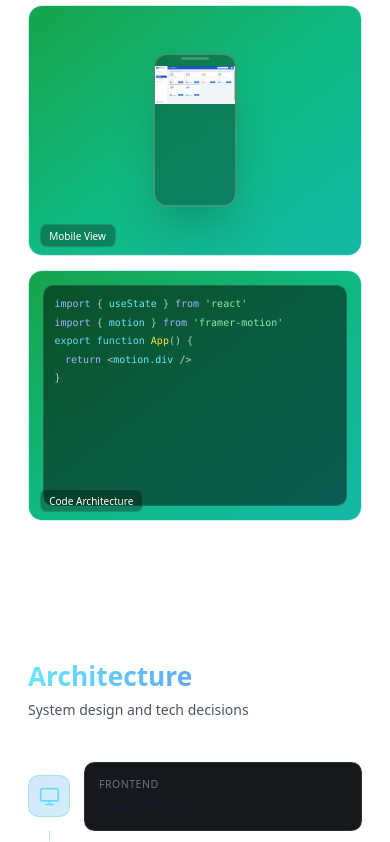
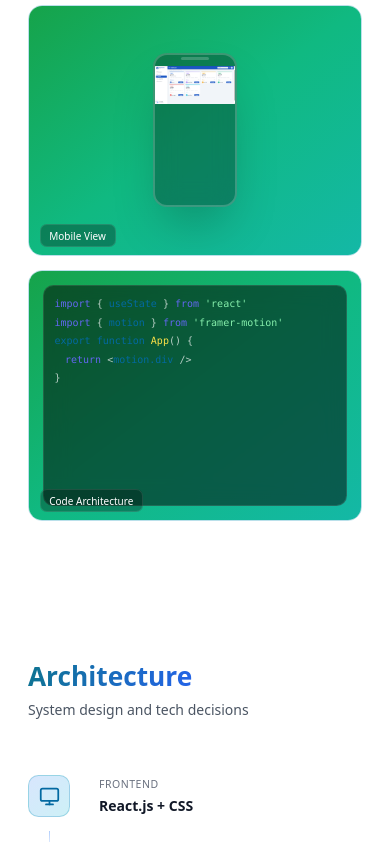
Before and after one commit to samet168/Portfolio, a Next.js app: page /projects/attendance-system in a window 390 px wide. Shown: the part 4102-4944 px from the top of the page. Built offline with nearby package versions, Linux system fonts and the light colour scheme.

Commit message:
Fix light/dark theme switching and polish responsive UI colors

```diff
--- a/src/app/monochrome-theme.css
+++ b/src/app/monochrome-theme.css
@@ -1,5 +1,24 @@
-/* Dark charcoal foundation with restrained cyan/indigo accents. */
+/* Accessible charcoal UI with restrained cyan/indigo accents. Theme tokens are switched by html.dark. */
 :root,
+html.light {
+  color-scheme: light;
+  --background: #f5f7fa;
+  --surface: #ffffff;
+  --text: #172033;
+  --text-secondary: #596579;
+  --accent: #0369a1;
+  --accent-secondary: #4f46e5;
+  --accent-glow: rgb(14 116 144 / 15%);
+  --accent-glow-secondary: rgb(79 70 229 / 10%);
+  --border: rgb(15 23 42 / 12%);
+  --glass: rgb(255 255 255 / 84%);
+  --glass-border: rgb(15 23 42 / 10%);
+  --gradient-primary: linear-gradient(110deg, #0e7490 0%, #2563eb 52%, #4f46e5 100%);
+  --gradient-secondary: linear-gradient(110deg, #0284c7 0%, #6366f1 100%);
+  --gradient-aurora: linear-gradient(135deg, #f8fafc 0%, #eef2f7 52%, #f5f7fa 100%);
+  background: var(--background);
+}
+
 html.dark {
   color-scheme: dark;
   --background: #090a0d;
@@ -28,81 +47,76 @@ body {
 
 body {
   background-image:
-    radial-gradient(ellipse at 12% 5%, rgb(14 165 233 / 6%), transparent 26rem),
-    radial-gradient(ellipse at 88% 18%, rgb(99 102 241 / 5%), transparent 28rem),
-    linear-gradient(180deg, #101216 0%, #090a0d 38rem);
+    radial-gradient(ellipse at 12% 5%, rgb(14 165 233 / 5%), transparent 26rem),
+    radial-gradient(ellipse at 88% 18%, rgb(99 102 241 / 4%), transparent 28rem),
+    linear-gradient(180deg, color-mix(in srgb, var(--surface) 72%, var(--background)), var(--background) 38rem);
 }
 
-.gradient-text {
-  background-image: var(--gradient-primary) !important;
-}
-
+.gradient-text { background-image: var(--gradient-primary) !important; }
 .gradient-text-animated {
   background-image: linear-gradient(110deg, #67e8f9, #60a5fa 45%, #a5b4fc 75%, #67e8f9) !important;
 }
 
-/* Shared gradient actions, while leaving project artwork and category gradients alone. */
 button[class*="bg-gradient-to-"],
 a[class*="bg-gradient-to-"] {
   background-image: linear-gradient(120deg, #2563eb 0%, #0891b2 58%, #6366f1 100%) !important;
   color: #fff !important;
-  box-shadow: 0 10px 24px -16px rgb(56 189 248 / 65%) !important;
+  box-shadow: 0 10px 24px -16px rgb(56 189 248 / 55%) !important;
 }
 
-[class*="text-blue-"], [class*="text-cyan-"] { color: #67d9f5 !important; }
-[class*="text-indigo-"], [class*="text-purple-"], [class*="text-violet-"] { color: #a5b4fc !important; }
-[class*="border-blue-"], [class*="border-cyan-"] { border-color: rgb(56 189 248 / 28%) !important; }
+[class*="text-blue-"], [class*="text-cyan-"] { color: #0891b2 !important; }
+[class*="text-indigo-"], [class*="text-purple-"], [class*="text-violet-"] { color: #6366f1 !important; }
+.dark [class*="text-blue-"], .dark [class*="text-cyan-"] { color: #67d9f5 !important; }
+.dark [class*="text-indigo-"], .dark [class*="text-purple-"], .dark [class*="text-violet-"] { color: #a5b4fc !important; }
+[class*="border-blue-"], [class*="border-cyan-"] { border-color: rgb(8 145 178 / 28%) !important; }
+.dark [class*="border-blue-"], .dark [class*="border-cyan-"] { border-color: rgb(56 189 248 / 28%) !important; }
 
 .glow,
 .glow-lg {
-  box-shadow: 0 12px 32px -18px rgb(56 189 248 / 30%), 0 10px 26px -20px rgb(129 140 248 / 24%);
+  box-shadow: 0 12px 32px -18px var(--accent-glow), 0 10px 26px -20px var(--accent-glow-secondary);
 }
 
-::selection { background: #155e75; color: #fff; }
-:focus-visible { outline-color: #67d9f5; }
+::selection { background: #0e7490; color: #fff; }
+:focus-visible { outline-color: var(--accent); }
 
-/* Skills cards: preserve each category's existing distinct color, with calmer surfaces. */
+/* Skills cards keep their category hues, with clear contrast in both themes. */
 #skills [class~="group"] > [class~="relative"][class~="flex"] {
   min-height: 64px;
-  border: 1px solid rgb(255 255 255 / 9%) !important;
+  border: 1px solid rgb(15 23 42 / 10%) !important;
   border-radius: 14px;
-  background: linear-gradient(120deg, rgb(255 255 255 / 3%), transparent 70%), #15171b !important;
-  box-shadow: inset 0 1px 0 rgb(255 255 255 / 4%) !important;
+  background: linear-gradient(120deg, rgb(255 255 255 / 70%), transparent 70%), #fff !important;
+  box-shadow: 0 6px 20px -16px rgb(15 23 42 / 22%) !important;
   -webkit-backdrop-filter: none !important;
   backdrop-filter: none !important;
   transition: background-color 160ms ease, border-color 160ms ease, box-shadow 160ms ease;
 }
-
+.dark #skills [class~="group"] > [class~="relative"][class~="flex"] {
+  border-color: rgb(255 255 255 / 9%) !important;
+  background: linear-gradient(120deg, rgb(255 255 255 / 3%), transparent 70%), #15171b !important;
+  box-shadow: inset 0 1px 0 rgb(255 255 255 / 4%) !important;
+}
 #skills [class~="group"]:hover > [class~="relative"][class~="flex"] {
-  background: linear-gradient(120deg, rgb(255 255 255 / 5%), transparent 70%), #1b1e23 !important;
+  border-color: rgb(8 145 178 / 30%) !important;
+  box-shadow: 0 10px 24px -18px var(--accent-glow) !important;
+}
+.dark #skills [class~="group"]:hover > [class~="relative"][class~="flex"] {
   border-color: rgb(255 255 255 / 20%) !important;
-  box-shadow: 0 10px 24px -18px rgb(0 0 0 / 80%) !important;
 }
-
-/* Retain the frontend/backend/database category hues instead of forcing every icon blue. */
 #skills [class~="group"] [class~="w-9"][class~="h-9"] {
   width: 36px;
   height: 36px;
   border: 1px solid rgb(255 255 255 / 16%);
-  box-shadow: 0 5px 14px -9px rgb(0 0 0 / 75%);
-  filter: saturate(.82);
+  box-shadow: 0 5px 14px -9px rgb(0 0 0 / 60%);
+  filter: saturate(.88);
 }
+#skills [class~="group"] [class~="text-sm"][class~="font-medium"] { color: #263244 !important; }
+.dark #skills [class~="group"] [class~="text-sm"][class~="font-medium"] { color: #e8ebef !important; }
 
-#skills [class~="group"] [class~="text-sm"][class~="font-medium"] { color: #e8ebef !important; }
-#skills [class~="group"]:hover [class~="text-sm"][class~="font-medium"] { color: #fff !important; }
-
-/* Project detail page: harmonize lingering blue accents and navy surfaces with the new theme.
-   The sticky sidebar is unique to the detail layout, so project artwork and cards elsewhere are untouched. */
-body:has(.sticky.top-24) [class*="text-blue-"] { color: #67d9f5 !important; }
-body:has(.sticky.top-24) [class*="text-cyan-"] { color: #67e8f9 !important; }
-body:has(.sticky.top-24) [class*="text-indigo-"],
-body:has(.sticky.top-24) [class*="text-purple-"] { color: #a5b4fc !important; }
-body:has(.sticky.top-24) [class*="dark:bg-slate-900"] { background-color: #15181d !important; }
-body:has(.sticky.top-24) [class*="hover:border-blue-"]:hover { border-color: rgb(56 189 248 / 35%) !important; }
-body:has(.sticky.top-24) [class*="bg-blue-500/10"],
-body:has(.sticky.top-24) [class*="bg-cyan-500/10"] {
-  background-color: rgb(56 189 248 / 10%) !important;
-}
+/* Project detail panels now follow the selected theme instead of retaining navy surfaces. */
+body:has(.sticky.top-24) [class*="dark:bg-slate-900"] { background-color: var(--surface) !important; }
+body:has(.sticky.top-24) [class*="text-blue-"] { color: var(--accent) !important; }
+body:has(.sticky.top-24) [class*="text-cyan-"] { color: var(--accent) !important; }
+body:has(.sticky.top-24) [class*="hover:border-blue-"]:hover { border-color: color-mix(in srgb, var(--accent) 45%, transparent) !important; }
 
 @media (prefers-reduced-motion: reduce) {
   .gradient-text-animated { animation: none !important; }
--- a/src/features/theme-provider.tsx
+++ b/src/features/theme-provider.tsx
@@ -14,46 +14,31 @@ const ThemeContext = createContext<ThemeContextType | undefined>(undefined);
 
 export function ThemeProvider({ children }: { children: ReactNode }) {
   const [theme, setThemeState] = useState<Theme>('dark');
-  const [mounted, setMounted] = useState(false);
 
+  // Load the saved preference once, falling back to the operating-system setting.
   useEffect(() => {
-    setMounted(true);
-
-    // Check localStorage first
-    const stored = localStorage.getItem('theme') as Theme | null;
+    const stored = window.localStorage.getItem('theme');
     if (stored === 'light' || stored === 'dark') {
       setThemeState(stored);
       return;
     }
 
-    // Check system preference
-    if (window.matchMedia('(prefers-color-scheme: light)').matches) {
-      setThemeState('light');
-    } else {
-      setThemeState('dark');
-    }
+    setThemeState(
+      window.matchMedia('(prefers-color-scheme: light)').matches ? 'light' : 'dark'
+    );
   }, []);
 
+  // Keep the document class and saved preference in sync with the toggle.
   useEffect(() => {
-    if (!mounted) return;
+    const root = document.documentElement;
+    root.classList.toggle('dark', theme === 'dark');
+    root.classList.toggle('light', theme === 'light');
+    root.style.colorScheme = theme;
+    window.localStorage.setItem('theme', theme);
+  }, [theme]);
 
-    const root = document.documentElement;
-    root.classList.remove('light', 'dark');
-    root.classList.add(theme);
-    localStorage.setItem('theme', theme);
-  }, [theme, mounted]);
-
-  const setTheme = (newTheme: Theme) => {
-    setThemeState(newTheme);
-  };
-
-  const toggleTheme = () => {
-    setTheme(theme === 'light' ? 'dark' : 'light');
-  };
-
-  if (!mounted) {
-    return <>{children}</>;
-  }
+  const setTheme = (newTheme: Theme) => setThemeState(newTheme);
+  const toggleTheme = () => setThemeState((current) => current === 'light' ? 'dark' : 'light');
 
   return (
     <ThemeContext.Provider value={{ theme, setTheme, toggleTheme }}>
```
